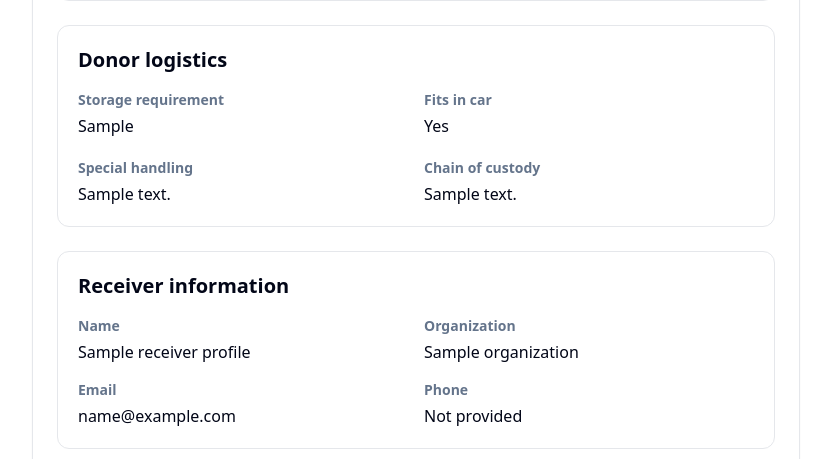
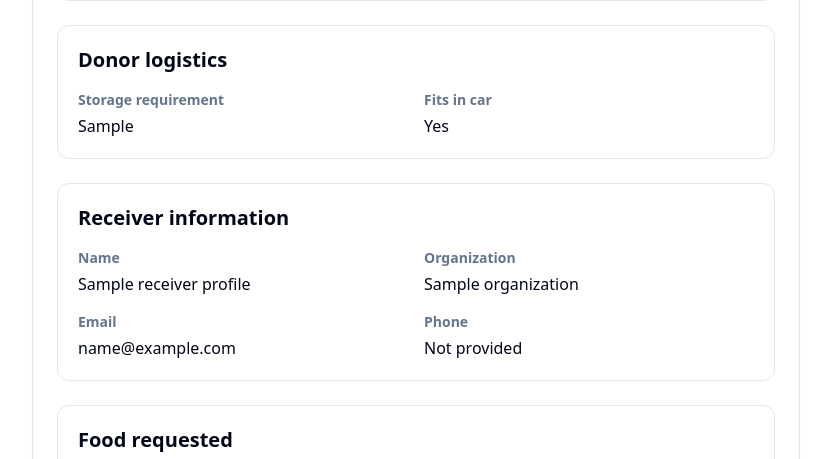
Before and after one commit to TheFoodCharity/platform, a Django app: template templates/donations/food_request_form.html in a window 1280 px wide. Shown: the part 591-1050 px from the top of the page, without its empty margins (224-1055 px from the left). Run offline with Django 5.2, Linux system fonts and the light colour scheme; tables that the repository leaves empty hold one stand-in row (values such as "Sample post"); the template is opened without the code that fills it: values that come from a table or form of the project are taken from there, most other values are stand-ins (such as "Sample title", 1, 10 or a date in 2020); data that the repository does not hold is empty; parts of the project's set-up code (start-up, migrations or seed data) failed here and were passed over; some libraries are stand-ins or nearby versions.

Commit message:
remove additional notes

```diff
--- a/templates/donations/food_request_form.html
+++ b/templates/donations/food_request_form.html
@@ -107,23 +107,6 @@
             {% endif %}
           </div>
         {% endif %}
-
-        {% if donation.special_handling_notes or donation.chain_of_custody_notes %}
-          <dl class="mt-5 grid gap-4 md:grid-cols-2">
-            {% if donation.special_handling_notes %}
-              <div>
-                <dt class="text-sm font-semibold text-slate-500">Special handling</dt>
-                <dd class="mt-1 text-slate-950">{{ donation.special_handling_notes }}</dd>
-              </div>
-            {% endif %}
-            {% if donation.chain_of_custody_notes %}
-              <div>
-                <dt class="text-sm font-semibold text-slate-500">Chain of custody</dt>
-                <dd class="mt-1 text-slate-950">{{ donation.chain_of_custody_notes }}</dd>
-              </div>
-            {% endif %}
-          </dl>
-        {% endif %}
       </section>
 
       <section class="mt-6 rounded-xl border border-base-300 bg-base-100 p-5">
```
